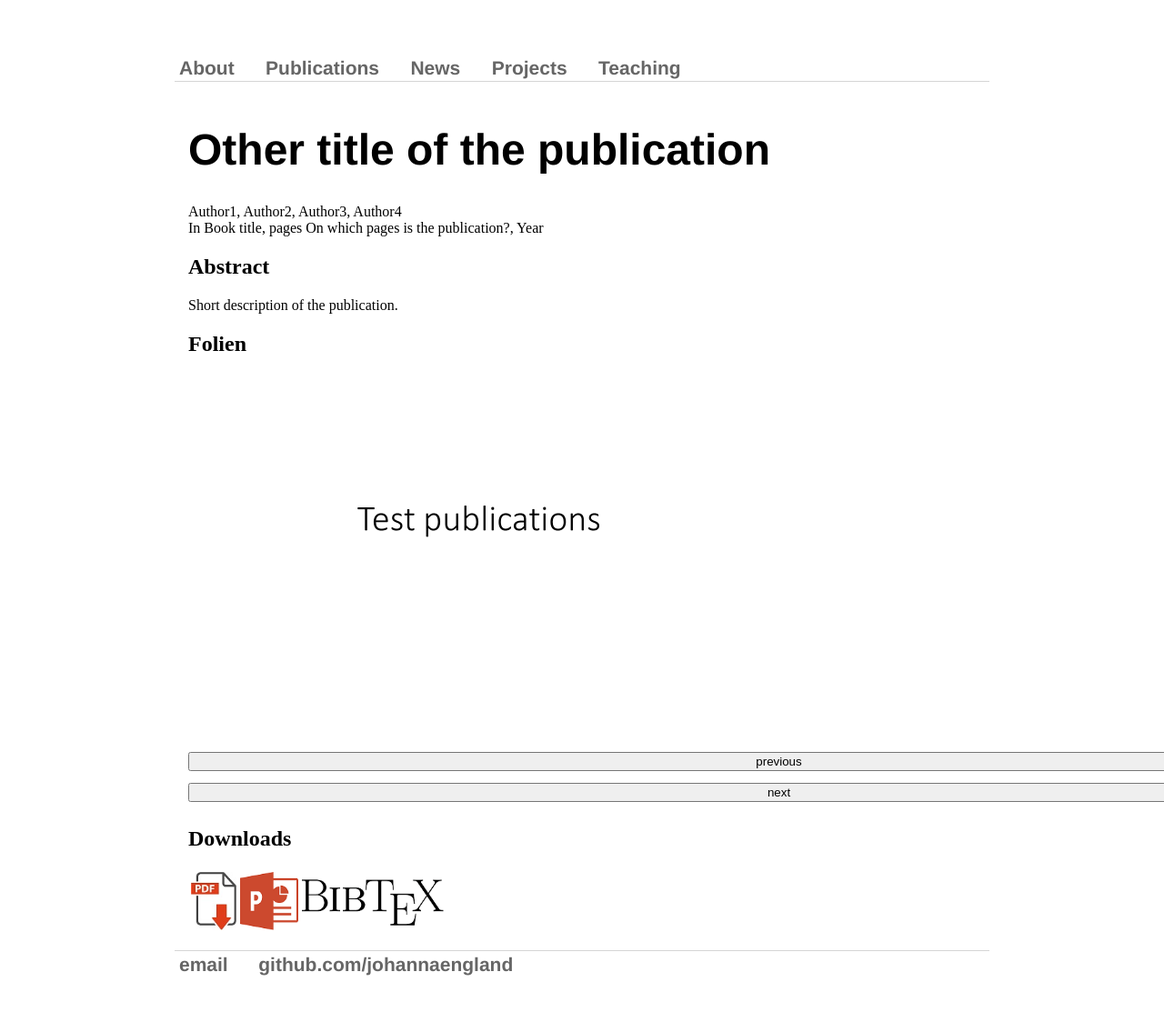
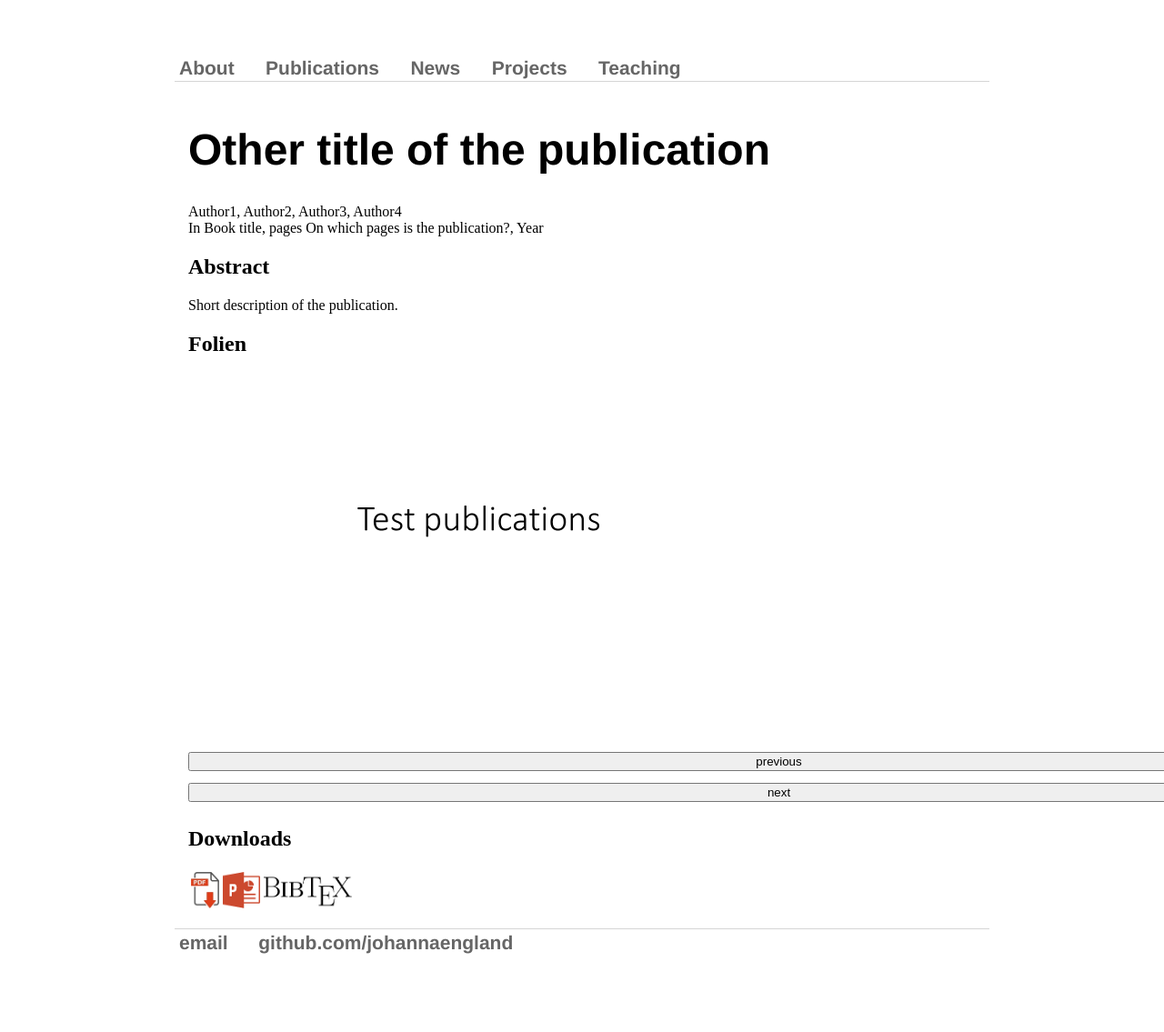
Before and after one commit to johannaengland/johannaengland.github.io, a Jekyll site: the page built from _publications/year-other-publication.md, in a window 1280 px wide. Shown: the whole page at 91% size. Built offline with Jekyll 4.4.1, drawn with Linux system fonts in a browser that asks for light colours; after the commit the page ends 1111 px from its top, so only the background shows below that.

Commit message:
Update main.css

```diff
--- a/css/main.css
+++ b/css/main.css
@@ -26,7 +26,7 @@
 }
 
 .downloads {
-    height: 64px;
+    height: 40px;
     width: auto;
 }
 
```
